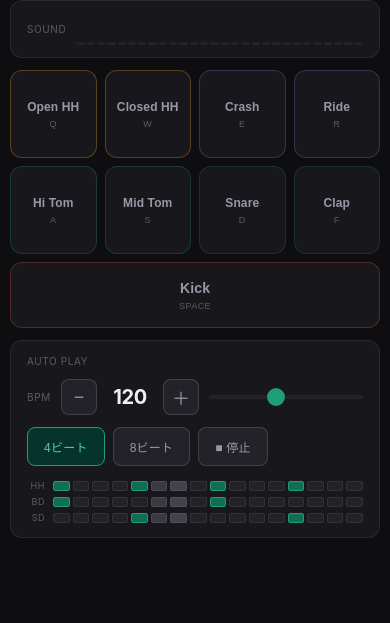
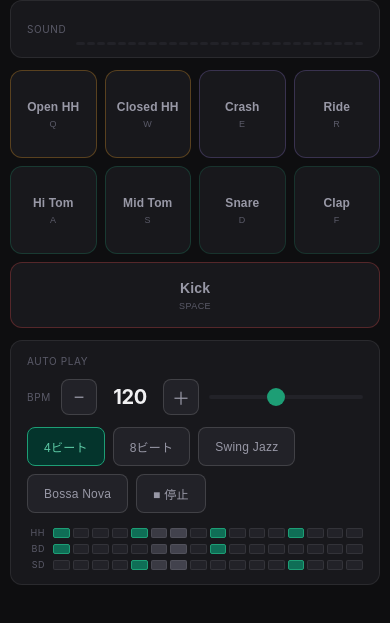
Before and after one commit to yupos0221/web-drum, a plain HTML site: page index.html in a window 390 px wide. Both pictures are taken after a click on the button "4ビート". Shown: the part 53-676 px from the top of the page. Drawn offline with Linux system fonts and the light colour scheme.

Commit message:
feat: Swing JazzとBossa Novaのオートプレイパターンを追加
- パターン構造を { steps, stepsPerBeat, rows } に統一し拡張しやすく変更
- Swing Jazz: 12ステップ三連符グリッド（ライドシンバルのスウィングライド）
- Bossa Nova: 16ステップ、クロススティックの2連アクセントで雰囲気を再現
- ステップ表示をJS側で動的生成に変更（パターンごとにラベルと声部数が可変）
- 視覚フラッシュをオーディオ再生タイミングと同期させるよう修正

Co-Authored-By: Claude Sonnet 4.6 <noreply@anthropic.com>

```diff
--- a/index.html
+++ b/index.html
@@ -54,23 +54,12 @@
       <div id="pattern-buttons">
         <button class="pattern-btn" data-pattern="beat4">4ビート</button>
         <button class="pattern-btn" data-pattern="beat8">8ビート</button>
+        <button class="pattern-btn" data-pattern="swing">Swing Jazz</button>
+        <button class="pattern-btn" data-pattern="bossa">Bossa Nova</button>
         <button id="stop-btn" disabled>■ 停止</button>
       </div>
     </div>
-    <div id="step-display">
-      <div class="step-row-wrap">
-        <span class="step-row-label">HH</span>
-        <div class="step-row" id="steps-hh"></div>
-      </div>
-      <div class="step-row-wrap">
-        <span class="step-row-label">BD</span>
-        <div class="step-row" id="steps-kick"></div>
-      </div>
-      <div class="step-row-wrap">
-        <span class="step-row-label">SD</span>
-        <div class="step-row" id="steps-snare"></div>
-      </div>
-    </div>
+    <div id="step-display"></div>
   </div>
 </main>
 
--- a/script.js
+++ b/script.js
@@ -223,49 +223,93 @@ document.addEventListener('keydown', e => {
   flashVis(drum);
 });
 
-// ── パターン定義（16ステップ） ────────────────────────
-// 1=on, 0=off  / 1ステップ = 16分音符
+// ── パターン定義 ──────────────────────────────────────
+// steps       : 1小節のステップ数
+// stepsPerBeat: 1拍あたりのステップ数（時間計算用）
+// rows        : [{ label, drum, seq }]
 const PATTERNS = {
   beat4: {
-    hh:    [1,0,0,0, 1,0,0,0, 1,0,0,0, 1,0,0,0],
-    kick:  [1,0,0,0, 0,0,0,0, 1,0,0,0, 0,0,0,0],
-    snare: [0,0,0,0, 1,0,0,0, 0,0,0,0, 1,0,0,0],
+    label: '4ビート再生中',
+    steps: 16, stepsPerBeat: 4,
+    rows: [
+      { label: 'HH', drum: 'ch',    seq: [1,0,0,0, 1,0,0,0, 1,0,0,0, 1,0,0,0] },
+      { label: 'BD', drum: 'kick',  seq: [1,0,0,0, 0,0,0,0, 1,0,0,0, 0,0,0,0] },
+      { label: 'SD', drum: 'snare', seq: [0,0,0,0, 1,0,0,0, 0,0,0,0, 1,0,0,0] },
+    ],
   },
   beat8: {
-    hh:    [1,0,1,0, 1,0,1,0, 1,0,1,0, 1,0,1,0],
-    kick:  [1,0,0,0, 0,0,1,0, 1,0,0,0, 0,0,0,0],
-    snare: [0,0,0,0, 1,0,0,0, 0,0,0,0, 1,0,0,0],
+    label: '8ビート再生中',
+    steps: 16, stepsPerBeat: 4,
+    rows: [
+      { label: 'HH', drum: 'ch',    seq: [1,0,1,0, 1,0,1,0, 1,0,1,0, 1,0,1,0] },
+      { label: 'BD', drum: 'kick',  seq: [1,0,0,0, 0,0,1,0, 1,0,0,0, 0,0,0,0] },
+      { label: 'SD', drum: 'snare', seq: [0,0,0,0, 1,0,0,0, 0,0,0,0, 1,0,0,0] },
+    ],
+  },
+  // 12ステップ = 4拍 × 3（三連符グリッド）でスウィング感を表現
+  swing: {
+    label: 'Swing Jazz 再生中',
+    steps: 12, stepsPerBeat: 3,
+    rows: [
+      { label: 'RD', drum: 'ride',  seq: [1,0,1, 1,0,1, 1,0,1, 1,0,1] },
+      { label: 'BD', drum: 'kick',  seq: [1,0,0, 0,0,0, 1,0,0, 0,0,0] },
+      { label: 'SD', drum: 'snare', seq: [0,0,0, 1,0,0, 0,0,0, 1,0,0] },
+    ],
+  },
+  // 16ステップ / ボサノバ独特のシンコペーションを再現
+  bossa: {
+    label: 'Bossa Nova 再生中',
+    steps: 16, stepsPerBeat: 4,
+    rows: [
+      { label: 'HH', drum: 'ch',    seq: [1,0,1,0, 1,0,1,0, 1,0,1,0, 1,0,1,0] },
+      { label: 'BD', drum: 'kick',  seq: [1,0,0,0, 0,0,1,0, 1,0,0,0, 0,0,0,0] },
+      // クロススティック: a拍+次の頭の2連アクセントが特徴
+      { label: 'CS', drum: 'snare', seq: [0,0,0,1, 1,0,0,0, 0,0,0,1, 1,0,0,0] },
+    ],
   },
 };
 
 // ── ステップ表示 ───────────────────────────────────────
-const STEP_COUNT = 16;
-const rowIds = { hh: 'steps-hh', kick: 'steps-kick', snare: 'steps-snare' };
-const stepCells = { hh: [], kick: [], snare: [] };
+let rowCells = [];  // rowCells[rowIndex][stepIndex]
 
 function buildStepDisplay(patternKey) {
   const p = PATTERNS[patternKey];
-  Object.entries(rowIds).forEach(([key, elId]) => {
-    const el = document.getElementById(elId);
-    el.innerHTML = '';
-    stepCells[key] = [];
-    for (let i = 0; i < STEP_COUNT; i++) {
+  const container = document.getElementById('step-display');
+  container.innerHTML = '';
+  rowCells = [];
+
+  p.rows.forEach(row => {
+    const wrap = document.createElement('div');
+    wrap.className = 'step-row-wrap';
+
+    const lbl = document.createElement('span');
+    lbl.className = 'step-row-label';
+    lbl.textContent = row.label;
+    wrap.appendChild(lbl);
+
+    const rowEl = document.createElement('div');
+    rowEl.className = 'step-row';
+    const cells = [];
+    for (let i = 0; i < p.steps; i++) {
       const cell = document.createElement('div');
-      cell.className = 'step-cell' + (p[key][i] ? ' on' : '');
-      el.appendChild(cell);
-      stepCells[key].push(cell);
+      cell.className = 'step-cell' + (row.seq[i] ? ' on' : '');
+      rowEl.appendChild(cell);
+      cells.push(cell);
     }
+    wrap.appendChild(rowEl);
+    container.appendChild(wrap);
+    rowCells.push(cells);
   });
 }
 
 function clearStepDisplay() {
-  Object.values(rowIds).forEach(elId => { document.getElementById(elId).innerHTML = ''; });
-  Object.keys(stepCells).forEach(k => { stepCells[k] = []; });
+  document.getElementById('step-display').innerHTML = '';
+  rowCells = [];
 }
 
 function markCurrentStep(step) {
-  Object.keys(stepCells).forEach(key => {
-    stepCells[key].forEach((cell, i) => cell.classList.toggle('current', i === step));
+  rowCells.forEach(cells => {
+    cells.forEach((cell, i) => cell.classList.toggle('current', i === step));
   });
 }
 
@@ -279,20 +323,25 @@ const LOOKAHEAD = 0.1;
 
 function scheduleStep(step, t) {
   const p = PATTERNS[currentPatternKey];
-  if (p.hh[step])    { triggerDrum('ch', t);    flashPad('ch');    flashVis('ch'); }
-  if (p.kick[step])  { triggerDrum('kick', t);  flashPad('kick');  flashVis('kick'); }
-  if (p.snare[step]) { triggerDrum('snare', t); flashPad('snare'); flashVis('snare'); }
+  const delay = Math.max(0, (t - getCtx().currentTime) * 1000);
 
-  const delay = Math.max(0, (t - getCtx().currentTime) * 1000);
+  p.rows.forEach(row => {
+    if (row.seq[step]) {
+      triggerDrum(row.drum, t);
+      setTimeout(() => { flashPad(row.drum); flashVis(row.drum); }, delay);
+    }
+  });
+
   setTimeout(() => markCurrentStep(step), delay);
 }
 
 function runScheduler() {
   const ctx = getCtx();
+  const p = PATTERNS[currentPatternKey];
   while (nextStepTime < ctx.currentTime + LOOKAHEAD) {
     scheduleStep(currentStep, nextStepTime);
-    nextStepTime += 60 / bpm / 4;
-    currentStep = (currentStep + 1) % STEP_COUNT;
+    nextStepTime += 60 / bpm / p.stepsPerBeat;
+    currentStep = (currentStep + 1) % p.steps;
   }
 }
 
@@ -306,7 +355,7 @@ function startPattern(patternKey) {
   schedulerTimer = setInterval(runScheduler, 25);
 
   statusDot.className = 'playing';
-  statusText.textContent = patternKey === 'beat4' ? '4ビート再生中' : '8ビート再生中';
+  statusText.textContent = PATTERNS[patternKey].label;
   document.querySelectorAll('.pattern-btn').forEach(b =>
     b.classList.toggle('playing', b.dataset.pattern === patternKey)
   );
```
